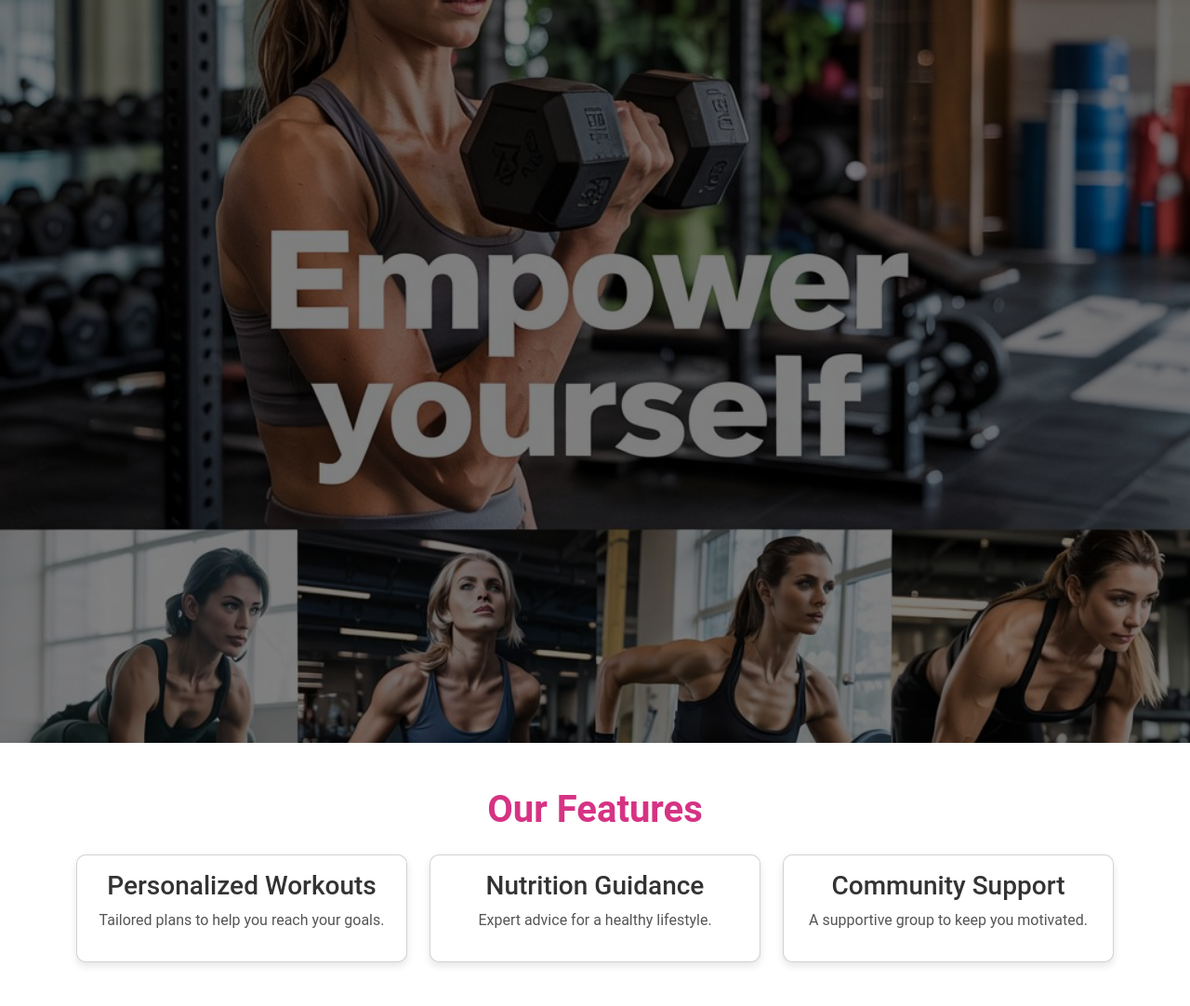
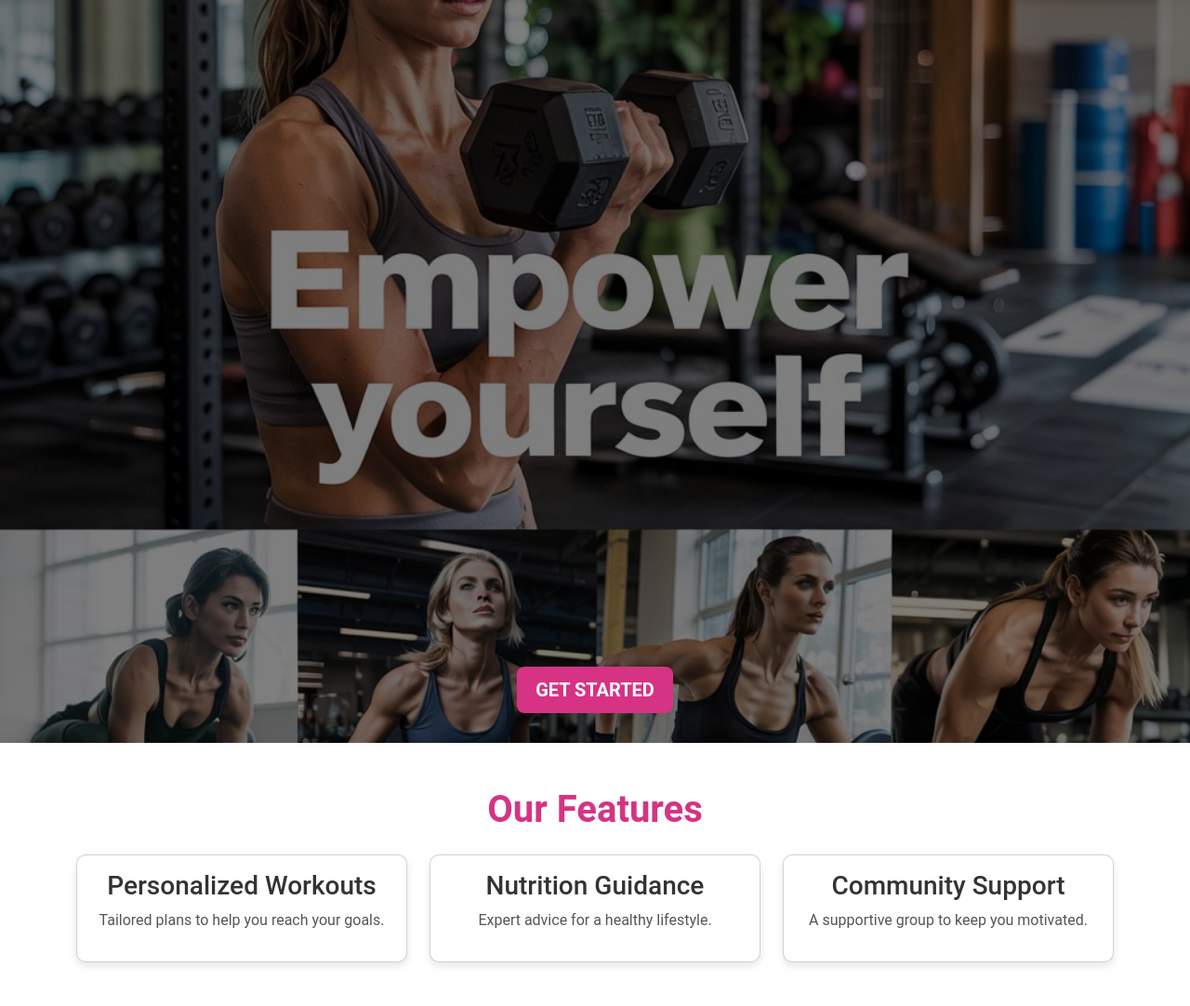
Before and after one commit to simplecodeingithub/GYM_FLASK_APP, a Flask app: page / in a window 1280 px wide. Shown: the part 57-1139 px from the top of the page at 93% size. Run offline with Flask 3, Linux system fonts and the light colour scheme; parts of the project's set-up code (start-up, migrations or seed data) failed here and were passed over.

```diff
--- a/flask_app/static/styles.css
+++ b/flask_app/static/styles.css
@@ -33,9 +33,24 @@ header.jumbotron .container {
   position: relative;
   z-index: 2; /* Ensures content is above the overlay */
   display: flex;
-  justify-content: center;
+  flex-direction: column; /* Allows vertical stacking */
+  justify-content: flex-end; /* Positions content at the bottom */
   align-items: center;
   height: 100%; /* Centers content vertically */
+  padding-bottom: 2rem; /* Adds spacing below the image quote */
+}
+
+header.jumbotron a.btn {
+  background-color: #d63384; /* Vibrant pink for visibility */
+  border: none;
+  font-weight: bold;
+  padding: 10px 20px;
+  text-transform: uppercase;
+  transition: background-color 0.3s ease;
+}
+
+header.jumbotron a.btn:hover {
+  background-color: #a72463; /* Slightly darker pink for hover */
 }
 
 /* Navbar Styles */
--- a/flask_app/templates/home.html
+++ b/flask_app/templates/home.html
@@ -2,9 +2,10 @@
 
 {% block content %}
 <!-- Hero Section -->
-<header class="jumbotron" style="background-image: url('{{ url_for('static', filename='images/gym_image1.jpeg') }}'); background-size: cover; background-position: center; height: 100vh; display: flex; justify-content: center; align-items: center;">
-  <div class="container">
-    <!-- Removed h1, p, and the button -->
+<header class="jumbotron" style="background-image: url('{{ url_for('static', filename='images/gym_image1.jpeg') }}'); background-size: cover; background-position: center; height: 100vh; display: flex; justify-content: flex-end; align-items: center;">
+  <div class="container text-center text-white">
+    <!-- Only the button below the image quote -->
+    <a class="btn btn-primary btn-lg" href="{% if session.get('user_id') %}{{ url_for('dashboard') }}{% else %}{{ url_for('register') }}{% endif %}">Get Started</a>
   </div>
 </header>
 
```
